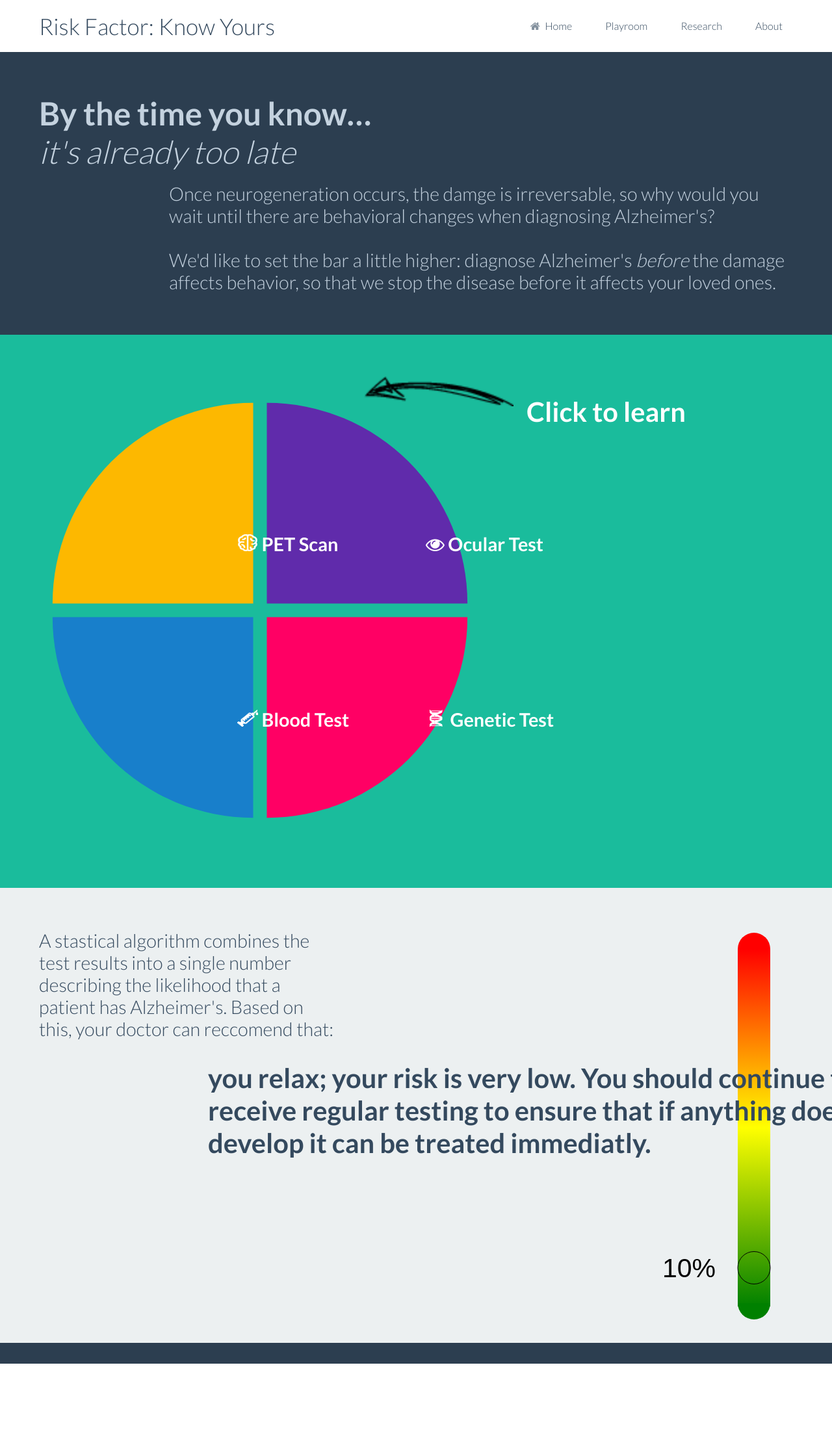
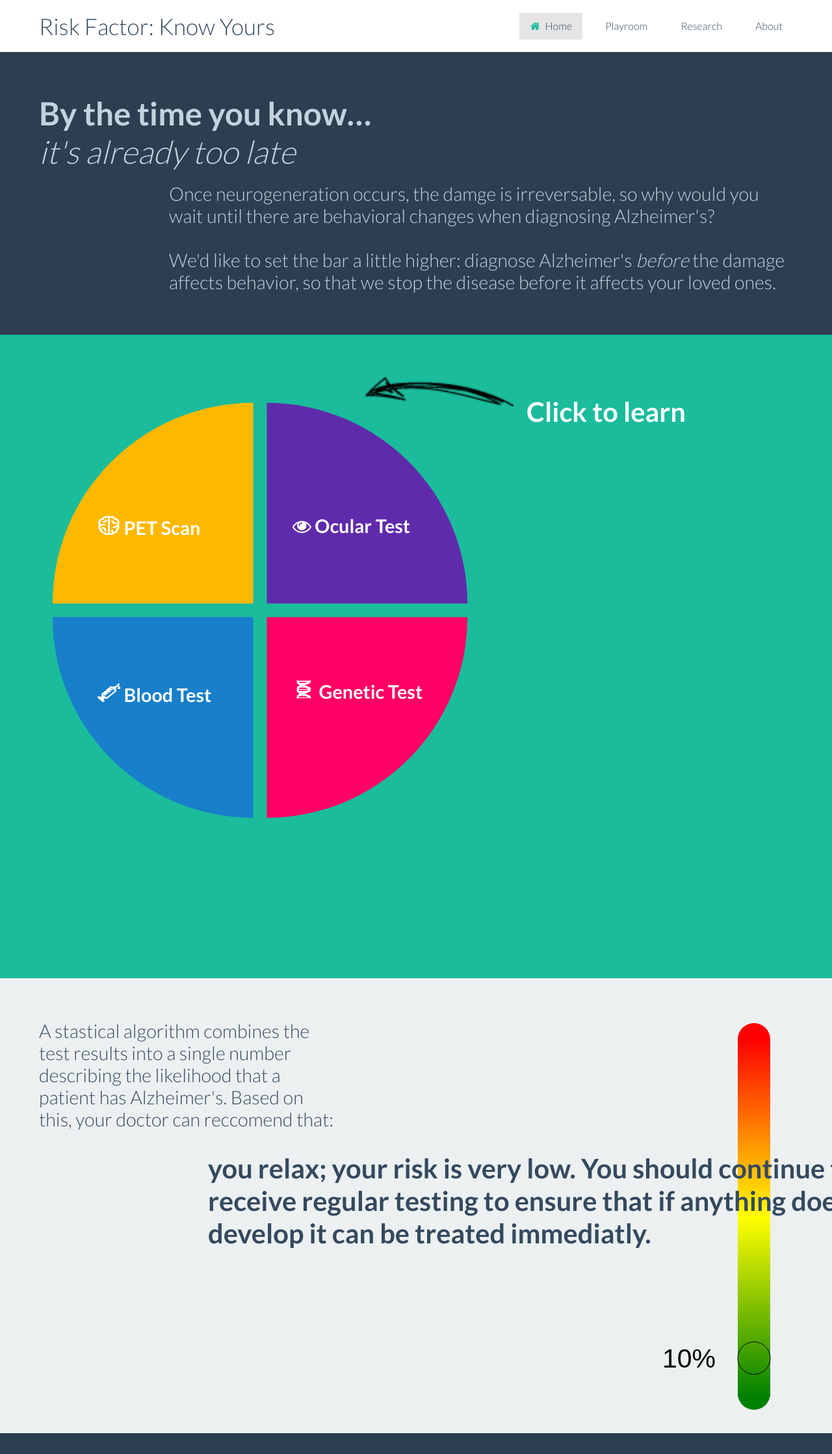
Before and after one commit to JJW5432/alzheimers.github.io, a Jekyll site: the page built from index.html, in a window 1280 px wide. Shown: the whole page at 65% size. Built offline with Jekyll 4.4.1, drawn with Linux system fonts in a browser that asks for light colours; before the commit the page ends 2098 px from its top, so only the background shows below that.

Commit message:
responsive labels

```diff
--- a/_layouts/default.html
+++ b/_layouts/default.html
@@ -40,15 +40,15 @@
       <div class='row'>
         <div class='column_7'><h2 class='text light'>Risk Factor: Know Yours</h2></div>
         <nav class='column_5 text right' data-tuktuk='menu'>
-          <a class="{% if {{page.title}} == 'home' %}active{% endif %}" href='{{ site.baseurl }}/'><span class='icon home'></span>Home
+          <a class="{% if {{page.title}} == 'Home' %}active{% endif %}" href='{{ site.baseurl }}/'><span class='icon home'></span>Home
           </a>
-          <a class="{% if {{page.title}} == 'play' %}active{% endif %}" href='{{ site.baseurl }}/play'>
+          <a class="{% if {{page.title}} == 'Play' %}active{% endif %}" href='{{ site.baseurl }}/play'>
             Playroom
           </a>
           <a href='#'>
             Research
           </a>
-          <a class="{% if {{page.title}} == 'about' %}active{% endif %}" href='{{ site.baseurl }}/about'>
+          <a class="{% if {{page.title}} == 'About' %}active{% endif %}" href='{{ site.baseurl }}/about'>
             About
           </a>
         </nav>
--- a/about/index.html
+++ b/about/index.html
@@ -1,6 +1,6 @@
 ---
 layout: default
-title: about
+title: About
 ---
 <section class='bck darkest landing text center color white'>
   <div class='row'>
--- a/assets/stylesheets/custom.css
+++ b/assets/stylesheets/custom.css
@@ -18,32 +18,32 @@
 
 .ontop {
 	z-index: 2;
-	position: absolute;
+	position: relative;
 }
 
 .ontop img{
-	height:26px;
-	width:32px;
+	height: 29px;
+	width: 35px;
 }
 
 #eye_label {
-	left: 655px;
-	top: 820px;
+	left:400px;
+	bottom:500px;
 }
 
 #blood_label {
-	left: 365px;
-	top: 1090px;
+	left:100px;
+	bottom: 275px;
 }
 
 #genes_label {
-	left: 655px;
-	top: 1090px;
+	left:400px;
+	bottom: 350px;
 }
 
 #pet_label {
-	left: 365px;
-	top: 820px;
+	left:100px;
+	bottom:567px;
 }
 
 #container {
--- a/play/index.html
+++ b/play/index.html
@@ -1,6 +1,6 @@
 ---
 layout: default
-title: play
+title: Play
 ---
 <div id='slider'></div>
 <script src='{{ site.baseurl }}/assets/javascripts/slider.js'></script>
```
Also changed, not shown: 3 other files.
